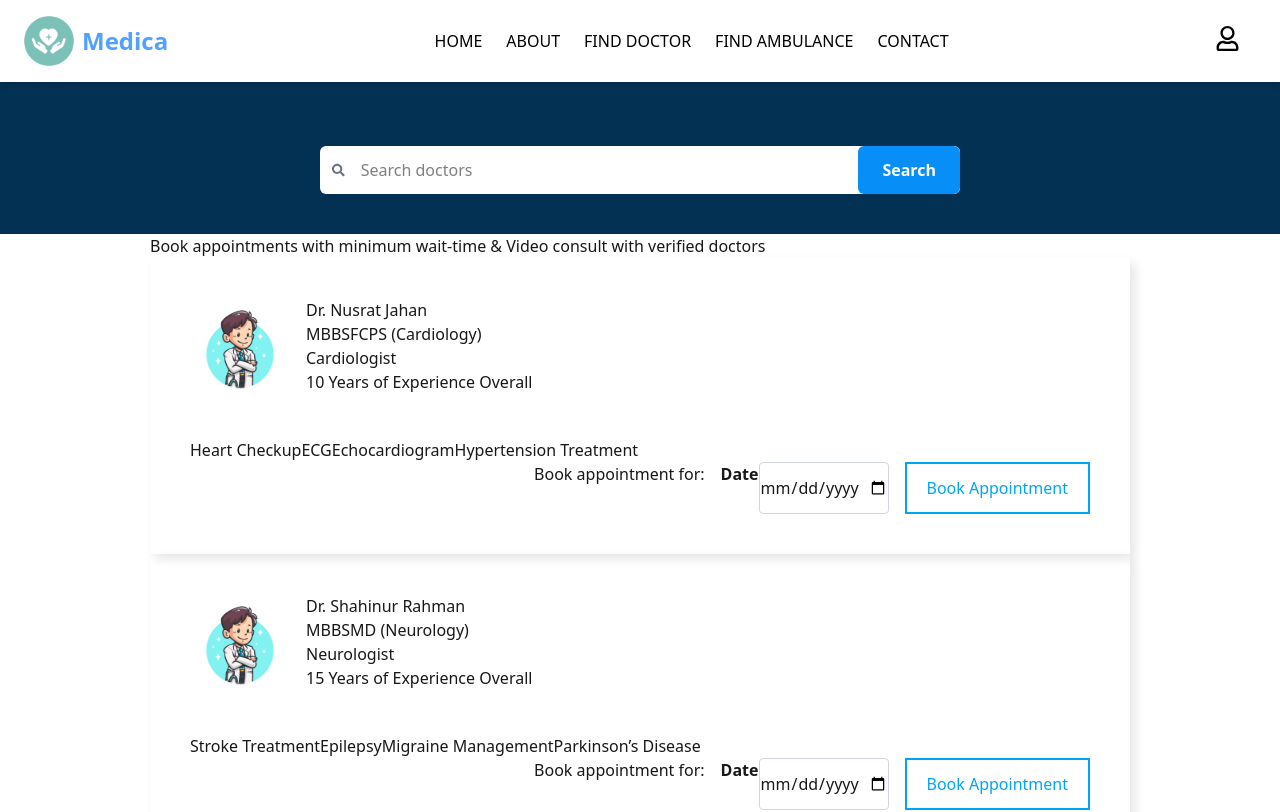
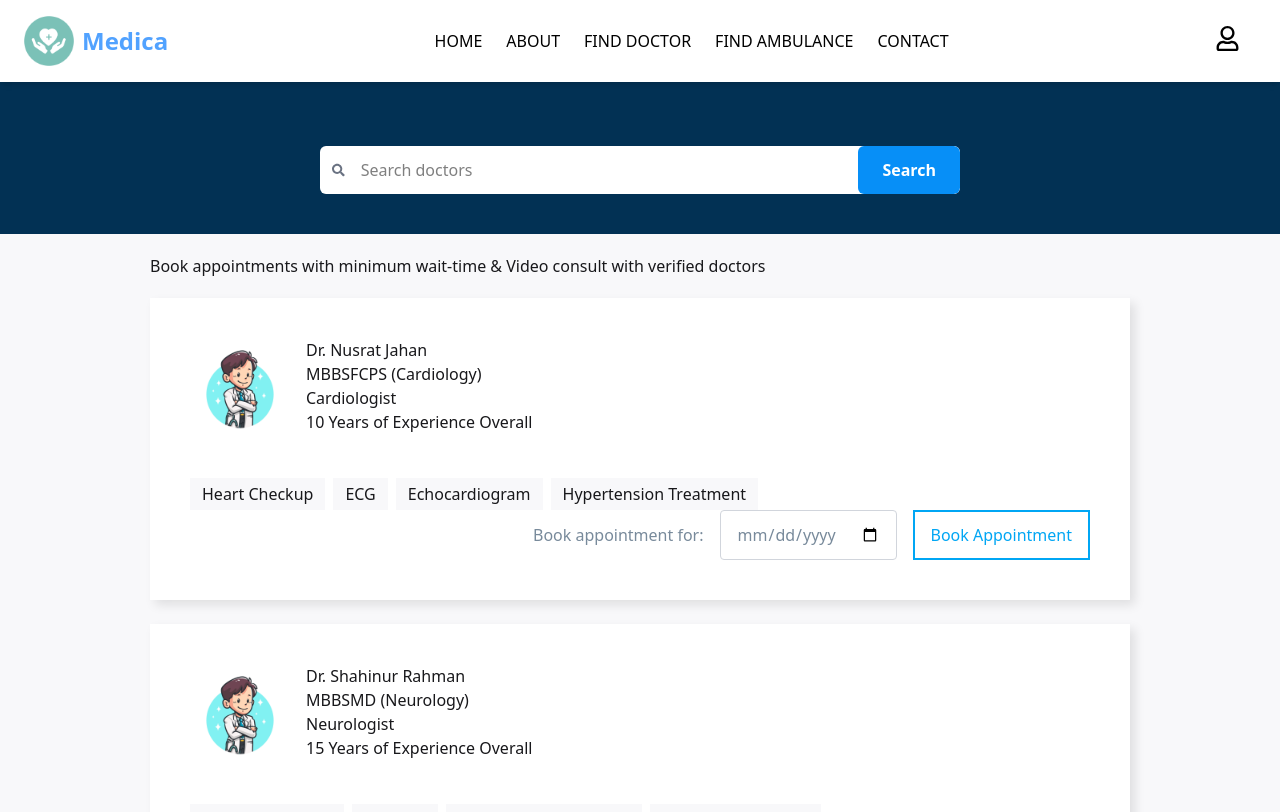
Before and after one commit to rifatjayed/Doctor-Appoinment, a React (Vite) app: page /finddoctor in a window 1280 px wide. Shown: the top 812 px of the page. Built offline with nearby package versions, Linux system fonts and the light colour scheme.

Commit message:
doctor card done

```diff
--- a/src/components/pages/FindDoctoctor.jsx
+++ b/src/components/pages/FindDoctoctor.jsx
@@ -74,8 +74,8 @@ const FindDoctor = () => {
         </div>
       </div>
 
-      <div className="mx-[150px]">
-        <h3>
+      <div className="px-[150px] bg-[rgb(248_248_250)]">
+        <h3 className="py-5">
           Book appointments with minimum wait-time & Video consult with verified
           doctors
         </h3>
@@ -84,7 +84,7 @@ const FindDoctor = () => {
           {doctorList.map((doctor) => {
             return (
               <div>
-                <div className="p-10 shadow-[5px_5px_10px_0px_rgba(0,_0,_0,_0.1)]">
+                <div className="p-10 bg-white shadow-[5px_5px_10px_0px_rgba(0,_0,_0,_0.1)] mb-6">
                   <div className="flex">
                     <div className="">
                       <img
@@ -102,24 +102,34 @@ const FindDoctor = () => {
                     </div>
                   </div>
 
-                  <p className="grid auto-cols-max grid-flow-col mt-10">
+                  {/* <p className="grid auto-cols-max grid-flow-col">
                     {doctor.services}
+                  </p> */}
+                  <p className="grid auto-cols-max grid-flow-col gap-2 mt-10">
+                    {doctor.services.map((service, index) => (
+                      <span
+                        className="bg-[rgb(248_248_250)] py-1 px-3"
+                        key={index}
+                      >
+                        {service}
+                      </span>
+                    ))}
                   </p>
-                  <div className="flex justify-end">
-                    <p className="mr-4">Book appointment for:</p>
+                  <div className="flex justify-end items-center">
+                    <p className="mr-4 text-[rgb(120_138_155)]">
+                      Book appointment for:
+                    </p>
                     {/* Date */}
-                    <h6 className="text-sm font-bold lg:text-base block  mb-1 ">
-                      Date
-                    </h6>
+
                     <input
                       type="date"
                       {...register("date", { required: "Date is required" })}
-                      className="w-[130px] border border-gray-300 rounded"
+                      className="text-[rgb(120_138_155)] px-4 py-3  border border-gray-300 rounded"
                     />
                     {errors.date && (
                       <p className="text-red-500">{errors.date.message}</p>
                     )}
-                    <button className="text-sky-500 border-2 border-sky-500 ml-4 px-5 py-3">
+                    <button className="text-base leading-[1.4rem] font-medium text-sky-500 border-2 border-sky-500 ml-4 px-4 py-3 hover:bg-sky-500 hover:text-white">
                       Book Appointment
                     </button>
                   </div>
```
